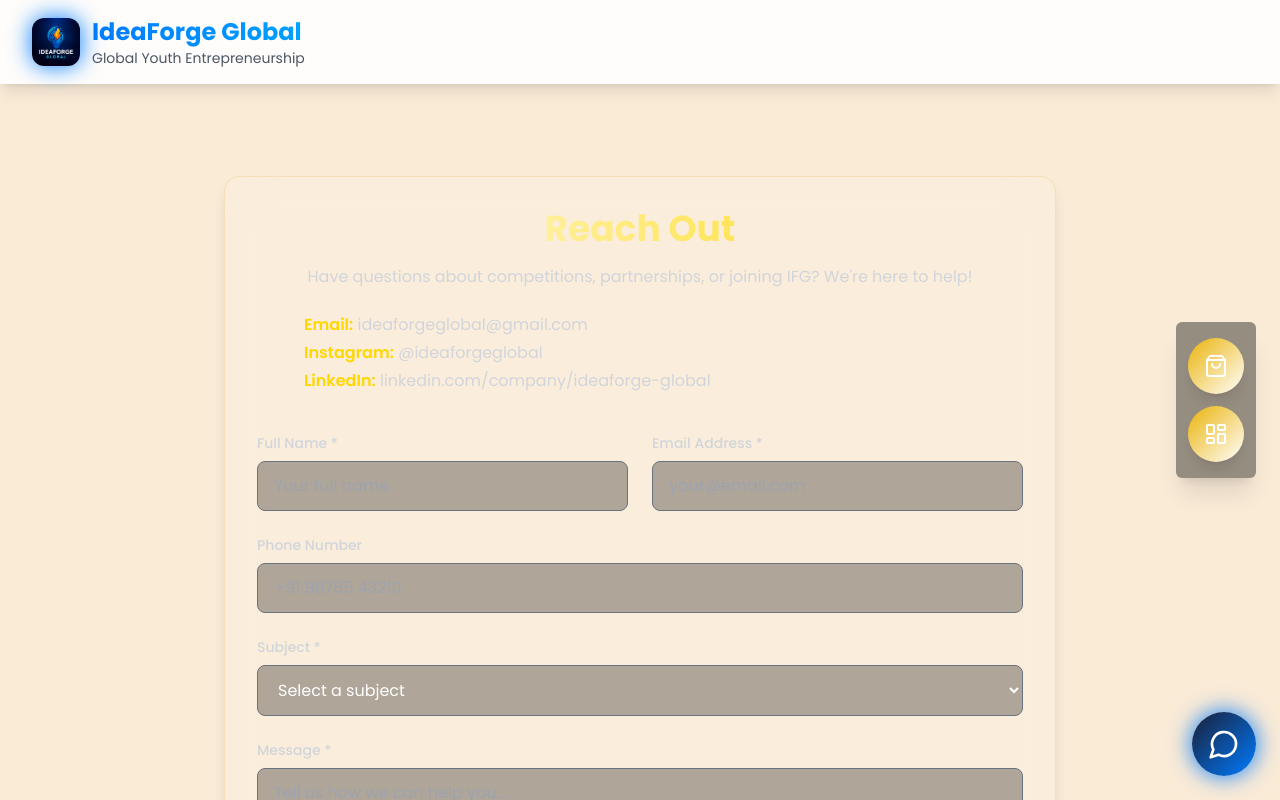
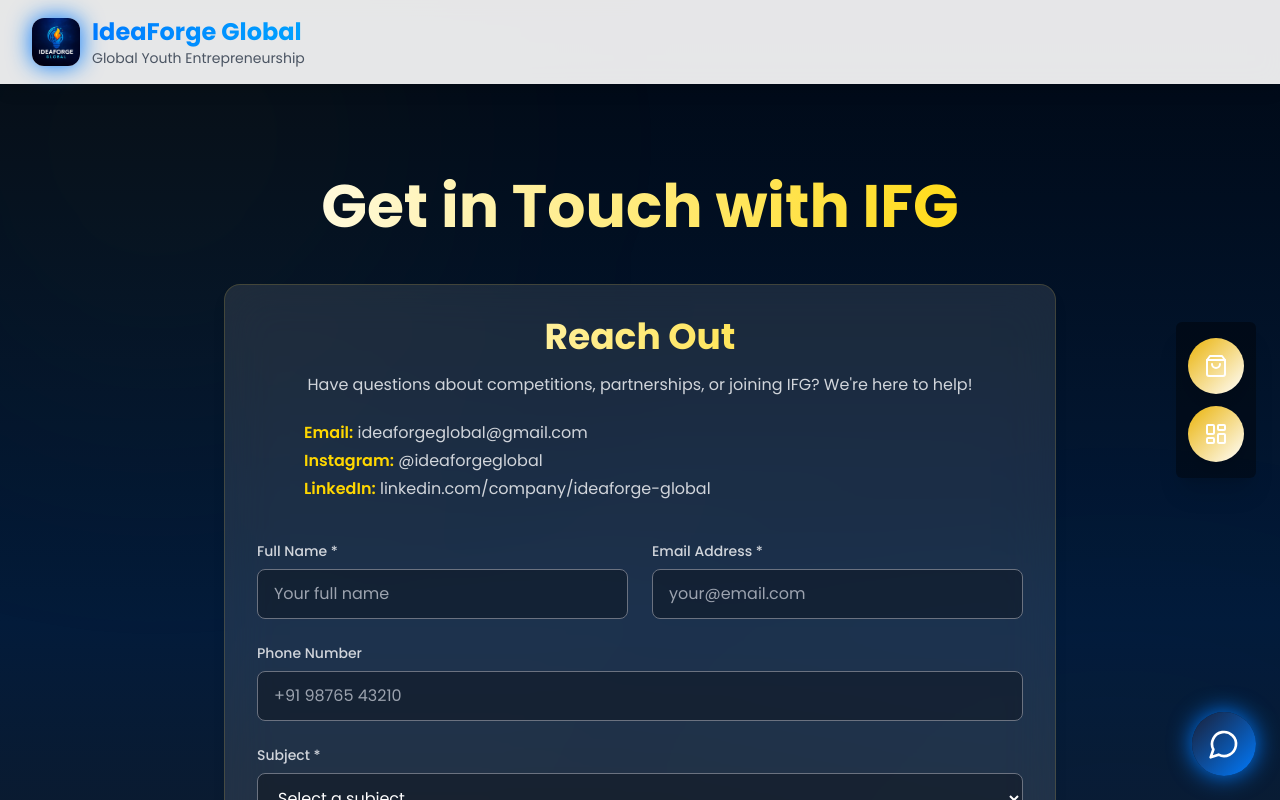
Before and after one commit to Arush-Developer/IFG-Website, a React (Vite) app: page /contact in a window 1280 px wide. Shown: the top 800 px of the page. Built offline with nearby package versions, Linux system fonts and the light colour scheme.

Commit message:
Update ContactPage.tsx

```diff
--- a/src/pages/ContactPage.tsx
+++ b/src/pages/ContactPage.tsx
@@ -1,11 +1,23 @@
-import React from 'react';
-import ContactForm from '../components/ContactForm';
+import React from "react";
+import ContactForm from "../components/ContactForm";
 
 const ContactPage: React.FC = () => {
   return (
-    <div className="min-h-screen pt-24" style={{ backgroundColor: '#FAEBD7' }}>
-      <section className="py-12 sm:py-20">
+    <div
+      id="contact"
+      className="min-h-screen bg-gradient-to-b from-[#000814] via-[#031B3A] to-[#1A1A1A] text-white overflow-hidden relative pt-24"
+    >
+      {/* Background glows */}
+      <div className="absolute inset-0 pointer-events-none">
+        <div className="absolute top-0 left-0 w-96 h-96 bg-gradient-to-br from-[#FFD700]/15 to-transparent rounded-full blur-[160px] animate-float-slow"></div>
+        <div className="absolute bottom-10 right-0 w-[400px] h-[400px] bg-gradient-to-tl from-[#007BFF]/20 to-transparent rounded-full blur-[200px] animate-float"></div>
+      </div>
+
+      <section className="py-12 sm:py-20 relative z-10">
         <div className="max-w-4xl mx-auto px-4 sm:px-6 lg:px-8">
+          <h1 className="text-5xl md:text-6xl font-bold text-center mb-12 bg-gradient-to-r from-white via-[#FFD700] to-white bg-clip-text text-transparent animate-gradient-shift">
+            Get in Touch with IFG
+          </h1>
           <ContactForm />
         </div>
       </section>
```
